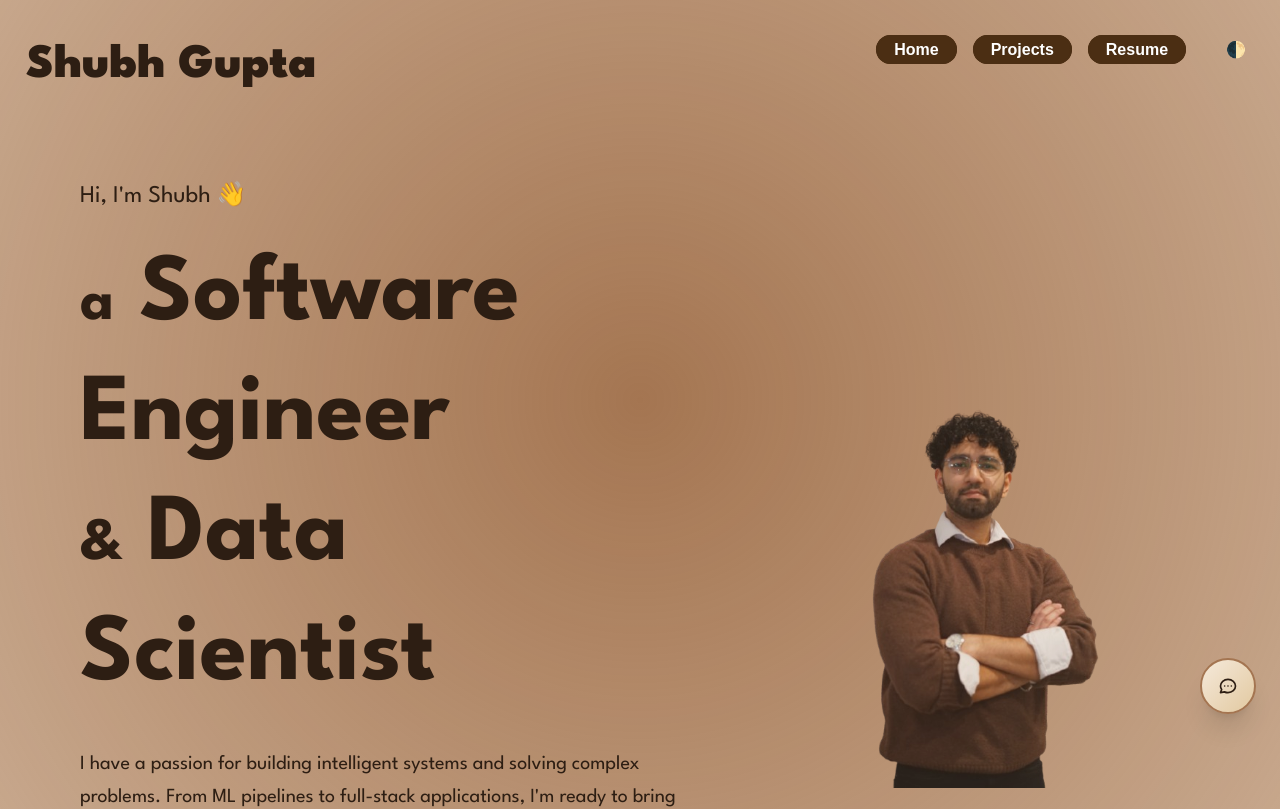
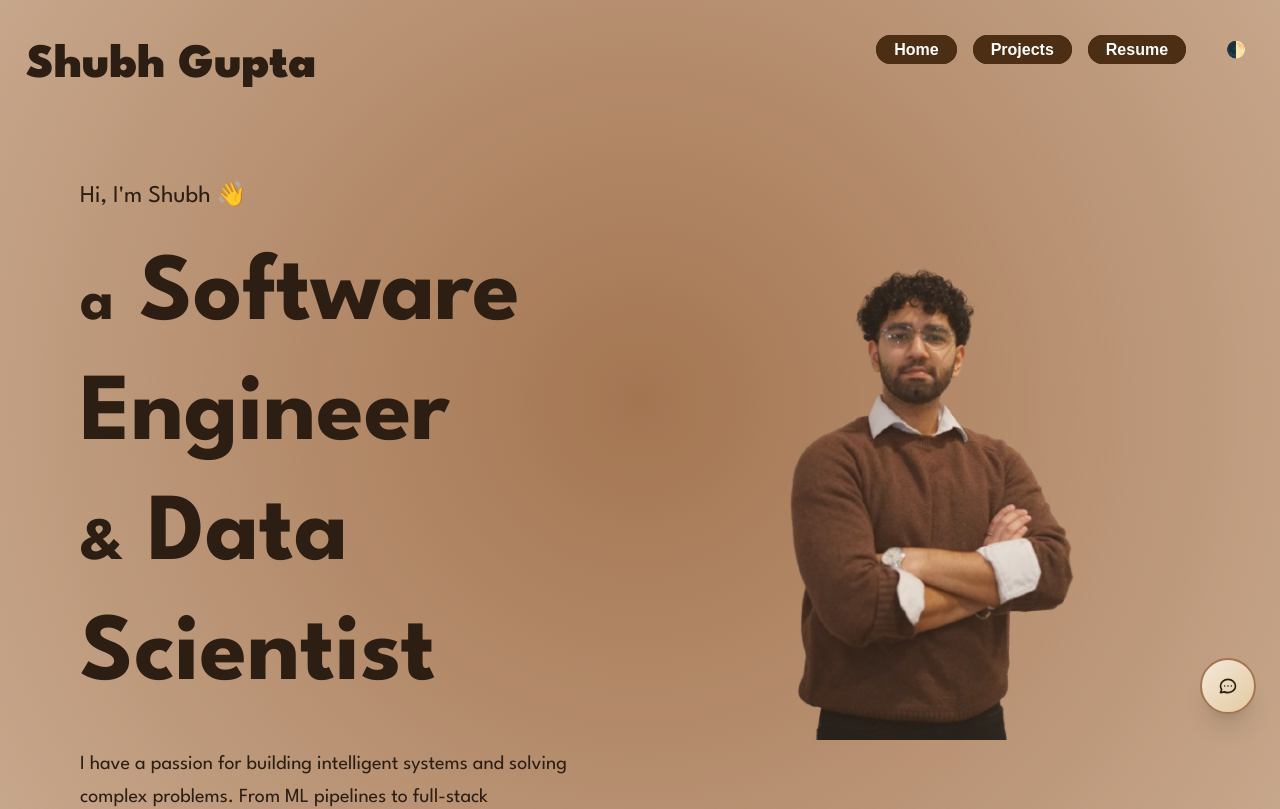
Before and after one commit to ShubhG7/shubhgupta.github.io, a Next.js app: page / in a window 1280 px wide. Shown: the top 809 px of the page. Built offline with nearby package versions, Linux system fonts and the light colour scheme.

Commit message:
Increase profile image 25% and center vertically with text

```diff
--- a/src/app/page.tsx
+++ b/src/app/page.tsx
@@ -70,13 +70,13 @@ export default function Home() {
           </div>
 
           {/* Image positioned below text on mobile, beside on desktop */}
-          <div className="relative z-10 flex items-center justify-center lg:justify-end lg:items-start mt-8 lg:mt-0 lg:pt-40">
+          <div className="relative z-10 flex items-center justify-center lg:justify-end lg:items-center mt-8 lg:mt-0">
             <Image
               src={profileImages[activeImage].src}
               onClick={handleImageClick}
-              width={600}
-              height={600}
-              className="w-[26rem] h-[26rem] sm:w-64 sm:h-64 md:w-72 md:h-72 lg:w-[22rem] lg:h-[22rem] xl:w-[28rem] xl:h-[28rem] opacity-80 hover:opacity-100 transition-opacity duration-300 hover:scale-110 active:scale-95 touch-manipulation cursor-pointer object-contain"
+              width={750}
+              height={750}
+              className="w-[32.5rem] h-[32.5rem] sm:w-80 sm:h-80 md:w-[22.5rem] md:h-[22.5rem] lg:w-[27.5rem] lg:h-[27.5rem] xl:w-[35rem] xl:h-[35rem] opacity-80 hover:opacity-100 transition-opacity duration-300 hover:scale-110 active:scale-95 touch-manipulation cursor-pointer object-contain"
               alt={profileImages[activeImage].alt}
             />
           </div>
```
